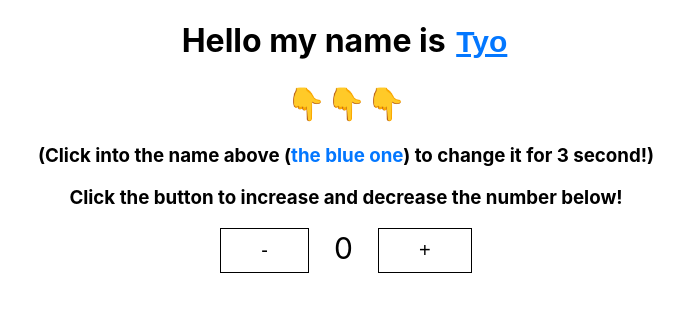
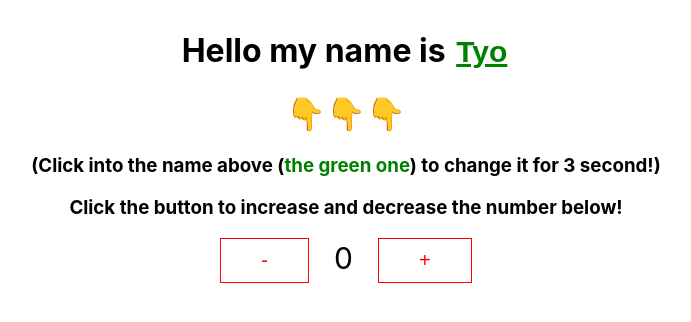
Before and after one commit to tyoprataama/learning-react, a React (Create React App) app: page / in a window 1280 px wide. Shown: the top 322 px of the page, without its empty margins (294-985 px from the left). Built offline with nearby package versions, Linux system fonts and the light colour scheme.

Commit message:
styling components

```diff
--- a/src/App.css
+++ b/src/App.css
@@ -1,4 +1,4 @@
-.App {
+/* .App {
   text-align: center;
 }
 
@@ -18,9 +18,9 @@
 .btn-inc {
   padding: 10px 40px;
   font-size: 20px;
-   background-color: white;
-   border: 1px solid #000;
-   cursor: pointer;
+  background-color: white;
+  border: 1px solid #000;
+  cursor: pointer;
 }
 .btn-inc:hover {
   background-color: #0377FF;
@@ -51,4 +51,4 @@
   display: flex;
   justify-content: center;
   text-align: center;
-}
+} */
--- a/src/App.js
+++ b/src/App.js
@@ -1,4 +1,3 @@
-import './App.css';
 import React, { useState } from 'react';
 
 function App() {
@@ -21,16 +20,66 @@ function App() {
   function incrementCount () {
     setCount(prevCount => prevCount +1)
   }
+  //  Hover style
+  const [isHovering, setIsHovering] = useState(false);
+  const handleMouseEnter = () => {
+    setIsHovering(true);
+  };
+
+  const handleMouseLeave = () => {
+    setIsHovering(false);
+  };
+  //  React Style
+  const btnInc = {
+    padding: '10px 40px',
+    fontSize: '20px',
+    backgroundColor: isHovering ? 'red' : 'white',
+    color: isHovering ? 'white' : 'red',
+    border: '1px solid red',
+    cursor: 'pointer',
+  }
+  const countNum = {
+    padding: '2px 20px',
+    fontSize: '30px',
+    border: 'none',
+    marginRight: '5px',
+    marginLeft: '5px',
+    borderRadius: '15px',
+  }
+  const btnWrap = {
+    display: 'flex',
+    justifyContent: 'center',
+    textAlign: 'center',
+  }
+  const appwrap = {
+    padding: '10px',
+    justifyContent: 'center',
+    textAlign: 'center',
+  }
+  const mynama = {
+    padding: '3px',
+    fontSize: '30px',
+    fontWeight: 'bold',
+    backgroundColor: '#fff',
+    border: 'none',
+    cursor: 'pointer',
+    color: 'green',
+    textDecorationLine: 'underline',
+    display: 'inline',
+  }
+  const blueOne = {
+    color: 'green',
+  }
   return (
-    <div className="App">
-      <h1>Hello my name is <button className='mynama' onClick={handleClick}>{displayName}</button></h1>
+    <div className="App" style={appwrap}>
+      <h1>Hello my name is <button style={mynama} onClick={handleClick}>{displayName}</button></h1>
       <h1>👇👇👇</h1>
-      <h3>(Click into the name above (<span className='blueone'>the blue one</span>) to change it for 3 second!)</h3>
+      <h3>(Click into the name above (<span style={blueOne}>the green one</span>) to change it for 3 second!)</h3>
       <h3>Click the button to increase and decrease the number below!</h3>
-      <div className='btn-wrap'>
-      <button className='btn-dec' onClick={decrementCount}>-</button>
-      <span className='count'>{count}</span>
-      <button className='btn-inc' onClick={incrementCount}>+</button>
+      <div style={btnWrap}>
+      <button style={btnInc} onClick={decrementCount} onMouseEnter={handleMouseEnter} onMouseLeave={handleMouseLeave}>-</button>
+      <span style={countNum}>{count}</span>
+      <button style={btnInc} onClick={incrementCount} onMouseEnter={handleMouseEnter} onMouseLeave={handleMouseLeave}>+</button>
       </div>
     </div>
   );
```
